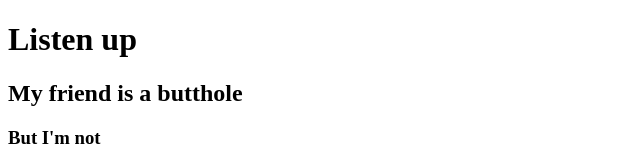
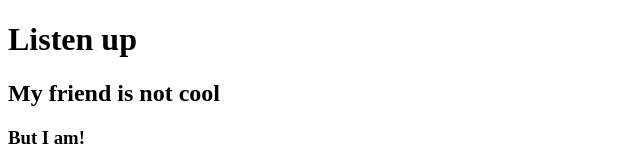
Before and after one commit to Micahwegeleben/my-website, a plain HTML site: page index.html in a window 1280 px wide. Shown: the top 165 px of the page, 0-640 px from the left. Drawn offline with Linux system fonts and the light colour scheme.

Commit message:
Update index.html

```diff
--- a/index.html
+++ b/index.html
@@ -5,7 +5,7 @@
     <meta charset="UTF-8">
     <meta http-equiv="X-UA-Compatible" content="IE=edge">
     <meta name="viewport" content="width=device-width, initial-scale=1.0">
-    <meta name="description" content="booty power description" />
+    <meta name="description" content="the description" />
     <title>Compare Yourself to My Friend</title>
 </head>
 
@@ -13,8 +13,8 @@
 
     <header> <!--contains headers, just for good set up-->
         <h1>Listen up</h1> <!--only one-->
-        <h2>My friend is a butthole</h2>
-        <h3>But I'm not</h3>
+        <h2>My friend is not cool</h2>
+        <h3>But I am!</h3>
         <img src="images/guy.png" alt="This is a picture of a random man with this thumbs up to emphasize the point." width="187" />
         <p>That's why <em>you</em> should listen to <strong>me</strong>.</p>
         <q>It's true</q> - Famous Person 2023
```
